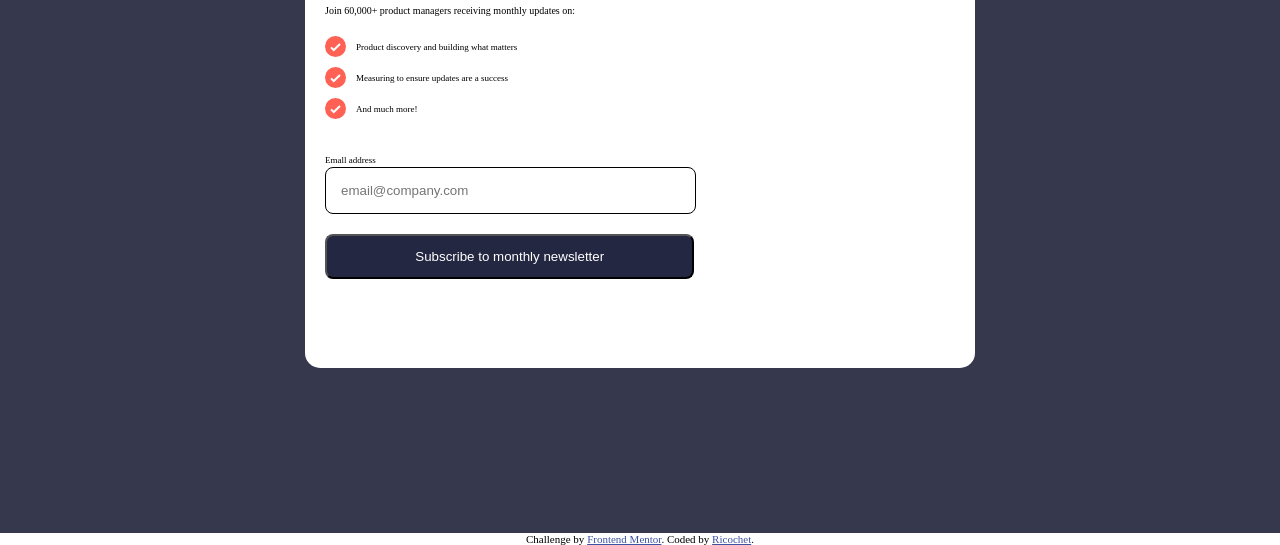
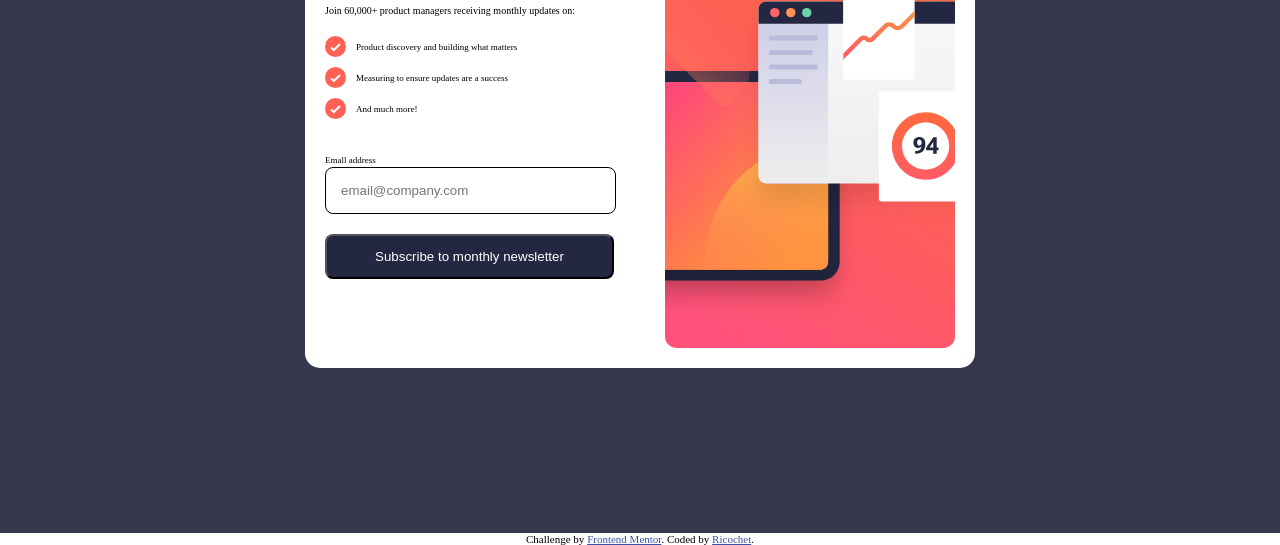
Before and after one commit to Ricochet2262/Newsletter-sign-up-form-with-success-message, a plain HTML site: page index.html in a window 1280 px wide. Shown: the part 267-812 px from the top of the page. Drawn offline with Linux system fonts and the light colour scheme; the site is published under a folder, as on GitHub Pages, so addresses that start at the root find nothing.

Commit message:
图片路径修改

```diff
--- a/index.html
+++ b/index.html
@@ -218,7 +218,7 @@
           <button class="submitBtn" id="submitBtn">Subscribe to monthly newsletter</button>
         </div>
       </div>
-      <img class="img" src="/assets/images/illustration-sign-up-desktop.svg" alt="简约的表单图片">
+      <img class="img" src="./assets/images/illustration-sign-up-desktop.svg" alt="简约的表单图片">
     </div>
     <!--成功提交-->
     <div class="successCard">
```
